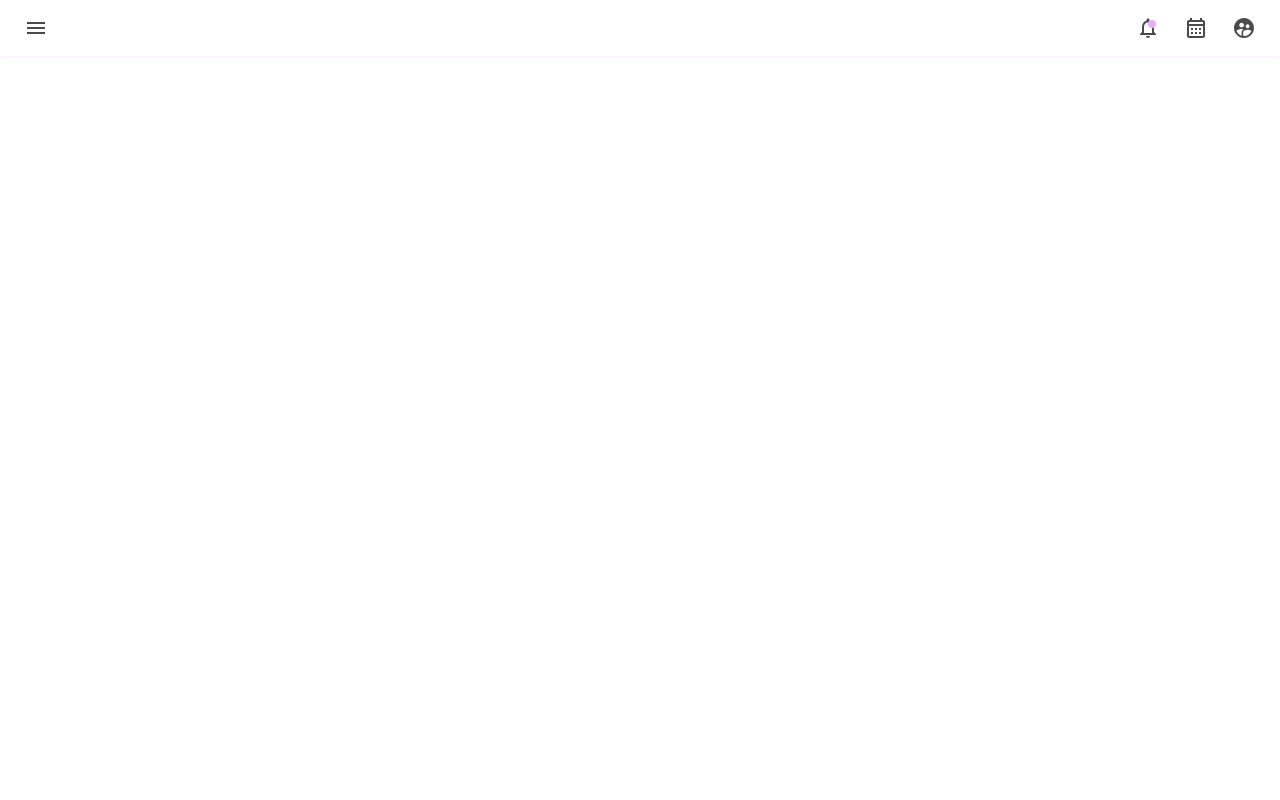
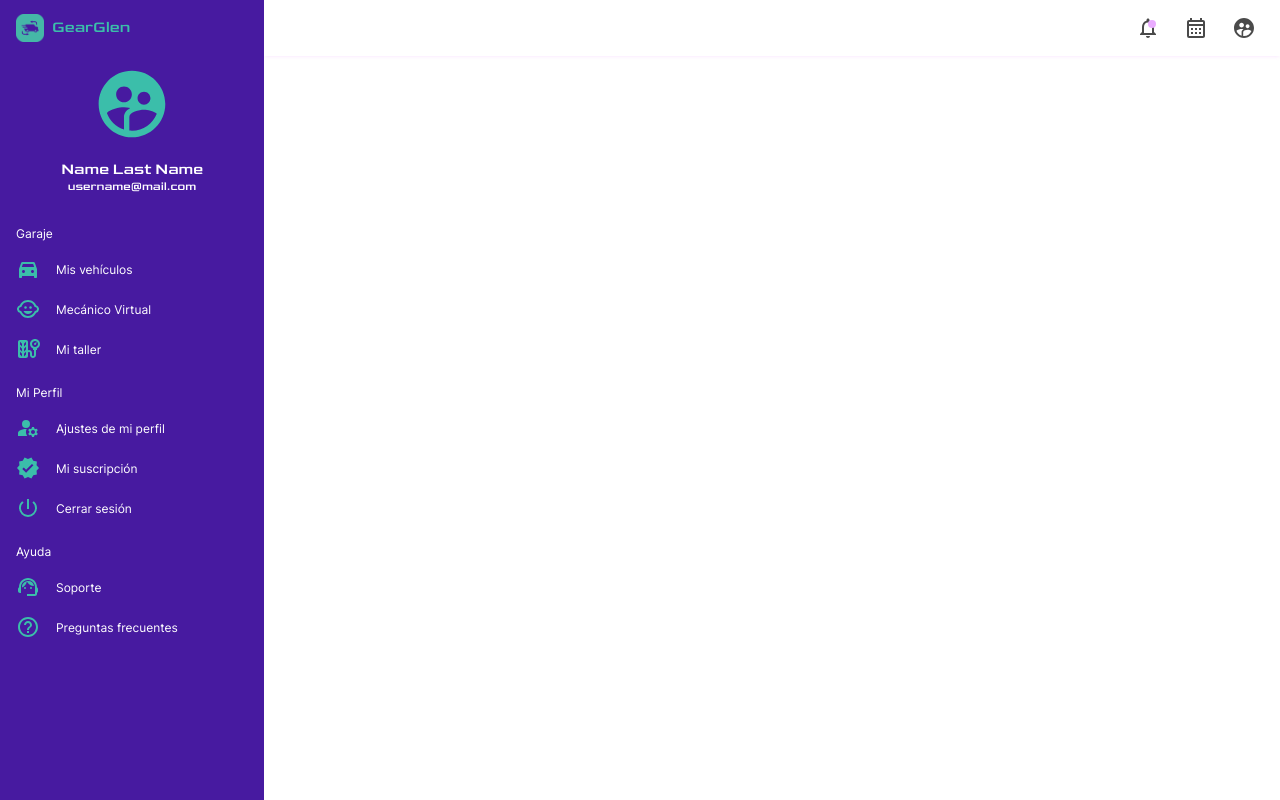
Before and after one commit to gonzalo-plaza/gearglen, a React (Vite) app: page / in a window 1280 px wide. Built offline with nearby package versions, Linux system fonts and the light colour scheme.

Commit message:
Sidebar: Add styles and functionality to show and hide the sidebar

```diff
--- a/index.html
+++ b/index.html
@@ -16,7 +16,7 @@
     <title>GearGlen</title>
   </head>
   <body>
-    <div id="root"></div>
+    <div id="root" class="app-container"></div>
     <script type="module" src="/src/main.jsx"></script>
   </body>
 </html>
--- a/src/App.jsx
+++ b/src/App.jsx
@@ -1,12 +1,10 @@
 import Header from './components/header/Header'
 import Sidebar from './components/sidebar/Sidebar'
-import { useSidebarStore } from './store/sidebarStore'
 function App() {
-  const showSidebar = useSidebarStore(state => state.showSidebar);
   return (
     <>
       <Header/>
-      {showSidebar && <Sidebar/>}
+      <Sidebar/>
     </>
   )
 }
--- a/src/components/header/Header.jsx
+++ b/src/components/header/Header.jsx
@@ -16,7 +16,7 @@ function Header() {
     return (
         <header className='header-container'>
             <div>
-                <div className='icon-item' onClick={handleClick} role='button'>
+                <div className='icon-item is-menu' onClick={handleClick} role='button'>
                     <MdMenu  className='icon-item__content'/>
                 </div>
             </div>
--- a/src/components/sidebar/Sidebar.jsx
+++ b/src/components/sidebar/Sidebar.jsx
@@ -9,11 +9,15 @@ import SideBarHeader from './header/SidebarHeader'
 import SidebarUser from './user/SidebarUser'
 import SideBarItem from './items/SidebarItem'
 
+// Store
+import { useSidebarStore } from '../../store/sidebarStore'
+
 function Sidebar() {
+    const showSidebar = useSidebarStore(state => state.showSidebar)
     return (
         <>
-            <div aria-hidden="true" className="modal-backdrop" />
-            <aside className="sidebar-container">
+            <div aria-hidden="true" className={`modal-backdrop ${showSidebar ? 'show' : ''}`} />
+            <aside className={`sidebar-container ${showSidebar ? 'show' : ''}`}>
                 <SideBarHeader />
                 <SidebarUser />
                 <nav className="sidebar-nav">
--- a/src/scss/components/header/header.scss
+++ b/src/scss/components/header/header.scss
@@ -4,6 +4,11 @@
     display: flex;
     justify-content: space-between;
     align-items: center;
+
+    @media (min-width: 1024px){
+        align-self: flex-start;
+        flex-grow: 1;
+    }
 }
 
 .icons-container{
@@ -22,4 +27,10 @@
         font-size: 1.5rem;
         color: #4A4A4A;
     }
+
+    &.is-menu{
+        @media (min-width: 1024px){
+            display: none;
+        }
+    }
 }
--- a/src/scss/components/sidebar/header/sidebarHeader.scss
+++ b/src/scss/components/sidebar/header/sidebarHeader.scss
@@ -3,6 +3,9 @@
     justify-content: space-between;
     align-items: center;
     padding: 8px 16px;
+    overflow-x: hidden;
+    min-width: 264px;
+    min-height: 56px;
 }
 
 .sidebar-header-logo{
@@ -27,4 +30,8 @@
         font-size: 24px;
         color: #3BBEAA;
     }
+
+    @media (min-width: 1024px) {
+        display: none;
+    }
 }
--- a/src/scss/components/sidebar/items/sidebarItem.scss
+++ b/src/scss/components/sidebar/items/sidebarItem.scss
@@ -1,10 +1,20 @@
 .sidebar-nav-link{
     display: flex;
+    cursor: pointer;
     align-items: center;
     gap: 16px;
+    padding-left: 16px;
 
-    margin-top: 8px;
-    margin-bottom: 8px;
+    padding-top: 8px;
+    padding-bottom: 8px;
+
+    &:hover{
+        background-color: #3BBEAA;
+
+        & .sidebar-nav-link__icon{
+            color: #FFF;
+        }
+    }
 
     &__icon{
         font-size: 24px;
--- a/src/scss/components/sidebar/sidebar.scss
+++ b/src/scss/components/sidebar/sidebar.scss
@@ -1,30 +1,51 @@
 .sidebar-container{
-    width: 264px;
+    width: 0px;
     background-color: #471AA0;
     height: 100vh;
     position: fixed;
     top: 0;
     box-shadow: 4px 0px 4px 0px rgba(234, 172, 255, 0.25);
     overflow-y: auto;
+    transition: width 0.4s;
+    overflow-x: hidden;
+
+    &.show{
+        width: 264px;
+    }
+
+    @media (min-width: 1024px) {
+        position: relative;
+        width: 264px;
+        box-shadow: none;
+    }
 }
 
 .modal-backdrop{
     position: fixed;
-    top: 0;
-    background-color: rgba(0, 0, 0, 0.50);
-    width: 100vw;
-    height: 100vh;
+    &.show{
+        top: 0;
+        height: 100vh;
+        width: 100vw;
+        background-color: rgba(0, 0, 0, 0.50);
+    }
+
+    @media (min-width: 1024px) {
+       display: none;
+    }
 }
 
 .sidebar-nav{
     font-family: 'Inter';
-    padding-left: 16px;
     color: #fff;
+    overflow-x: hidden;
+    min-width: 264px;
 
     &__title{
         font-size: 12px;
         line-height: normal;
         font-weight: normal;
+        padding-left: 16px;
+        padding-bottom: 8px;
     }
 }
 
--- a/src/scss/components/sidebar/user/sidebarUser.scss
+++ b/src/scss/components/sidebar/user/sidebarUser.scss
@@ -2,6 +2,8 @@
     font-family: 'Goldman';
     line-height: normal;
     color: #fff;
+    overflow-x: hidden;
+    min-width: 264px;
 
     display: flex;
     flex-direction: column;
--- a/src/scss/index.scss
+++ b/src/scss/index.scss
@@ -47,3 +47,10 @@
   #root, #__next {
     isolation: isolate;
   }
+
+  .app-container{
+    @media(min-width: 1024px){
+      display: flex;
+      flex-direction: row-reverse;
+    }
+  }
```
